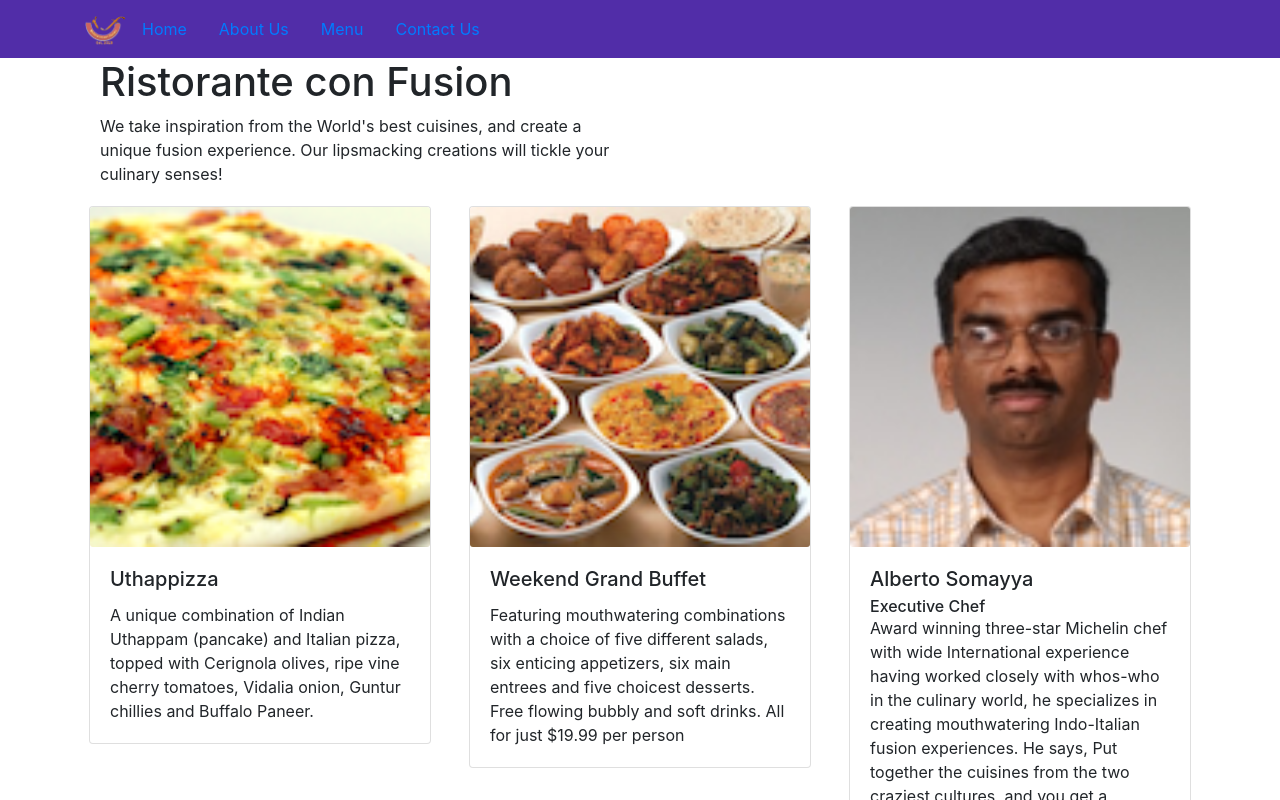
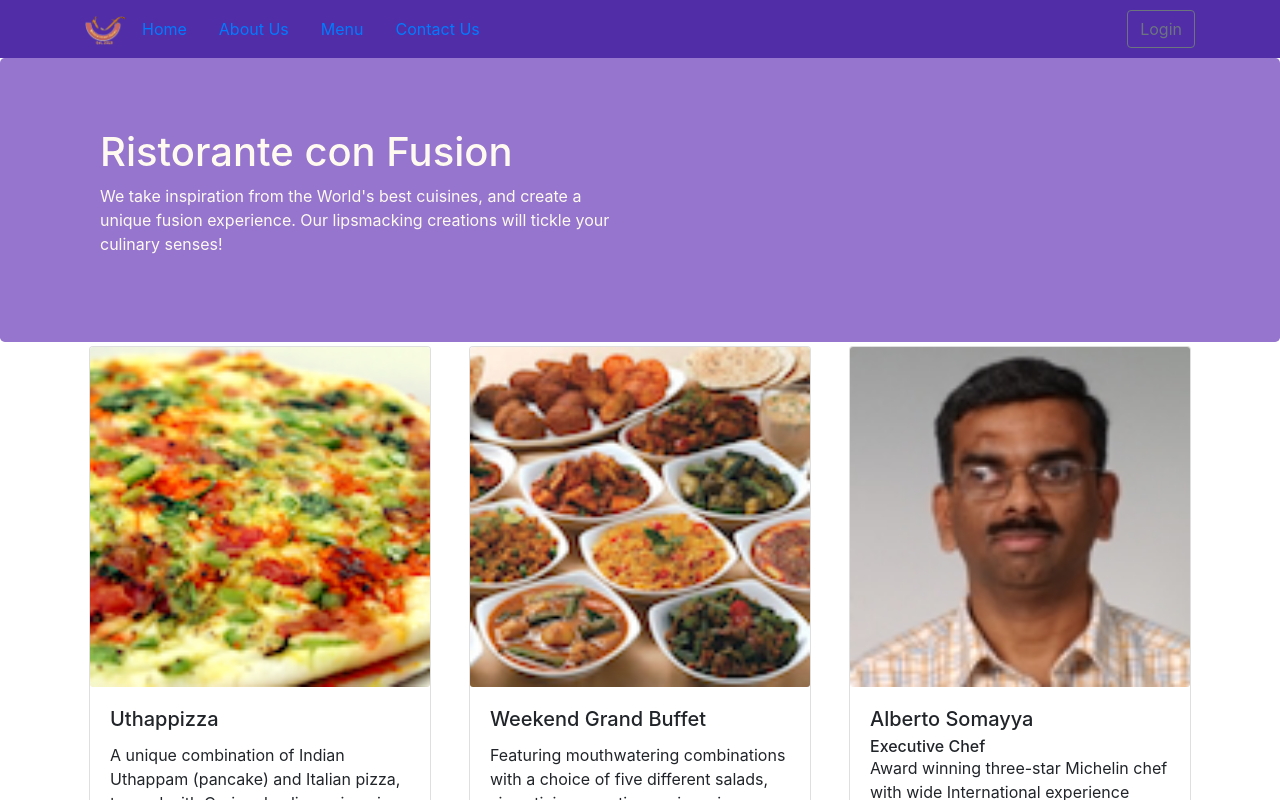
Before and after one commit to Umesh118/react-confusion, a React (Create React App) app: page /home in a window 1280 px wide. Shown: the top 800 px of the page. Built offline with nearby package versions, Linux system fonts and the light colour scheme.

Commit message:
Uncontrolled Form

```diff
--- a/src/components/HeaderComponent.js
+++ b/src/components/HeaderComponent.js
@@ -1,12 +1,5 @@
 import React, { Component } from "react";
-import {
-  Navbar,
-  NavbarBrand,
-  Nav,
-  NavbarToggler,
-  NavItem,
-  Collapse,
-} from "reactstrap";
+import { Navbar, NavbarBrand, Nav, NavbarToggler, NavItem, Collapse, Jumbotron, Button, Modal, ModalHeader, ModalBody, Form, FormGroup, Input, Label } from "reactstrap";
 import { NavLink } from "react-router-dom";
 import "../App.css";
 
@@ -14,16 +7,34 @@
   constructor(props) {
     super(props);
 
-    this.toggleNav = this.toggleNav.bind(this);
     this.state = {
       isNavOpen: false,
+      isModalOpen: false
     };
+
+    this.toggleNav = this.toggleNav.bind(this);
+    this.toggleModal = this.toggleModal.bind(this);
+    this.handleLogin = this.handleLogin.bind(this);
   }
 
   toggleNav() {
     this.setState({
       isNavOpen: !this.state.isNavOpen,
     });
+  }
+
+  toggleModal() {
+    this.setState({
+      isModalOpen: !this.state.isModalOpen
+    });
+  }
+
+  handleLogin(event) {
+    this.toggleModal();
+    alert("Username: " + this.username.value + " Password: " + this.password.value
+      + " Remember: " + this.remember.checked);
+    event.preventDefault();
+
   }
 
   render() {
@@ -64,10 +75,15 @@
                   </NavLink>
                 </NavItem>
               </Nav>
+              <Nav className="ml-auto" navbar>
+                <NavItem>
+                  <Button outline onClick={this.toggleModal}><span className="fa fa-sign-in fa-lg"></span> Login</Button>
+                </NavItem>
+              </Nav>
             </Collapse>
           </div>
         </Navbar>
-        <div>
+        <Jumbotron>
           <div className="container">
             <div className="row row-header">
               <div className="col-12 col-sm-6">
@@ -80,7 +96,32 @@
               </div>
             </div>
           </div>
-        </div>
+        </Jumbotron>
+        <Modal isOpen={this.state.isModalOpen} toggle={this.toggleModal}>
+          <ModalHeader toggle={this.toggleModal}>Login</ModalHeader>
+          <ModalBody>
+            <Form onSubmit={this.handleLogin}>
+              <FormGroup>
+                <Label htmlFor="username">Username</Label>
+                <Input type="text" id="username" name="username"
+                  innerRef={(input) => this.username = input} />
+              </FormGroup>
+              <FormGroup>
+                <Label htmlFor="password">Password</Label>
+                <Input type="password" id="password" name="password"
+                  innerRef={(input) => this.password = input} />
+              </FormGroup>
+              <FormGroup check>
+                <Label check>
+                  <Input type="checkbox" name="remember"
+                    innerRef={(input) => this.remember = input} />
+                  Remember me
+                </Label>
+              </FormGroup>
+              <Button type="submit" value="submit" color="primary">Login</Button>
+            </Form>
+          </ModalBody>
+        </Modal>
       </>
     );
   }
```
